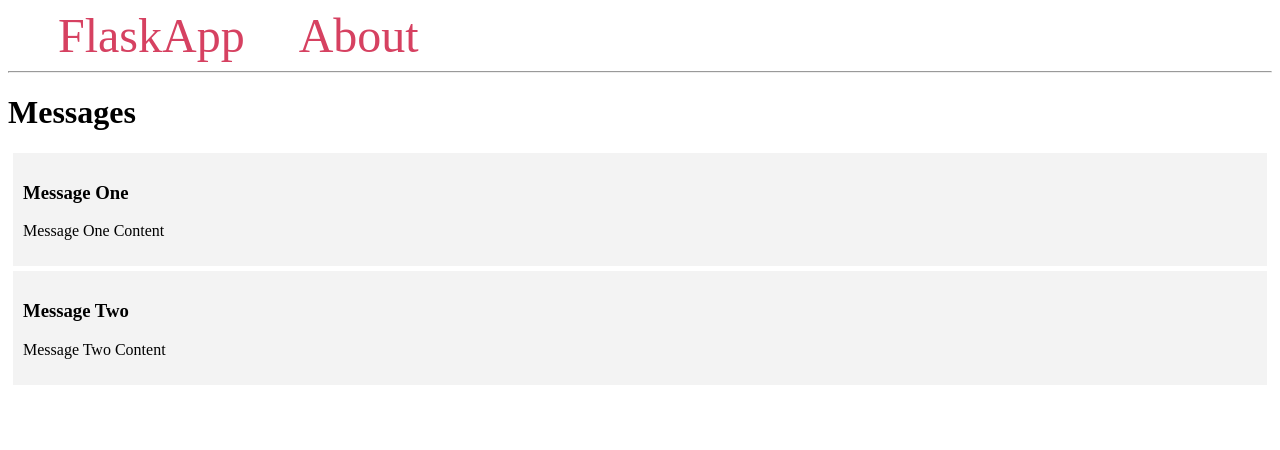
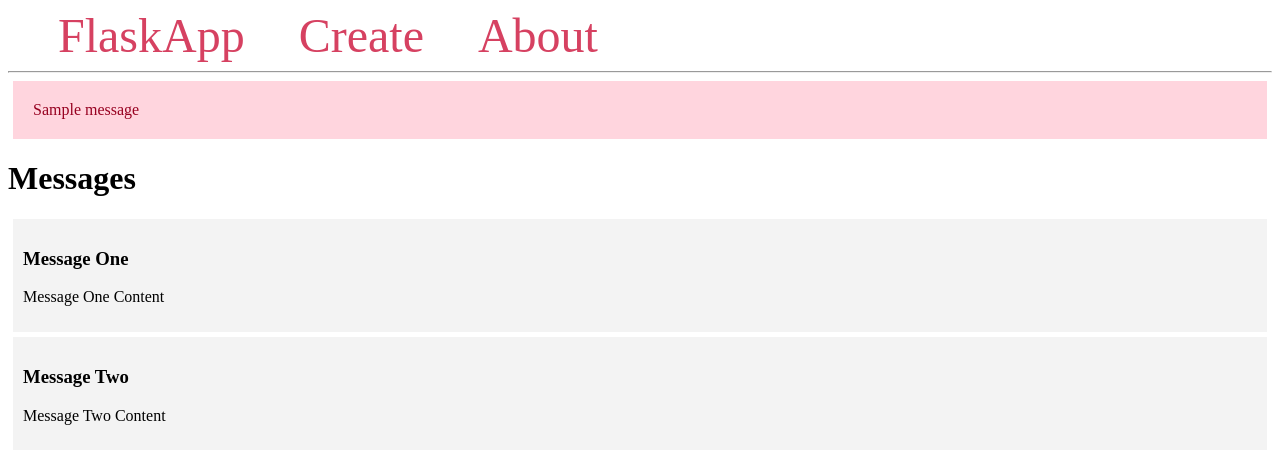
Before and after one commit to EzraMachoka/flaskapp, a Flask app: page / in a window 1280 px wide. Shown: the top 450 px of the page. Run offline with Flask 3, Linux system fonts and the light colour scheme; one stand-in notice (Sample message) is shown.

Commit message:
create button

```diff
--- a/app.py
+++ b/app.py
@@ -1,6 +1,8 @@
+from flask import Flask, render_template, request, url_for, flash, redirect
 from flask import Flask, render_template
 
 app = Flask(__name__)
+app.config['SECRET_KEY'] = 'your secret key'
 
 messages = [{'title': 'Message One',
              'content': 'Message One Content'},
@@ -15,4 +17,16 @@ def index():
 
 @app.route('/create/', methods=('GET', 'POST'))
 def create():
+    if request.method == 'POST':
+        title = request.form['title']
+        content = request.form['content']
+
+        if not title:
+            flash('Title is required!')
+        elif not content:
+            flash('Content is required!')
+        else:
+            messages.append({'title': title, 'content': content})
+            return redirect(url_for('index'))
+
     return render_template('create.html')
--- a/templates/base.html
+++ b/templates/base.html
@@ -15,16 +15,27 @@
             margin-left: 50px;
             text-decoration: none;
         }
+        .alert {
+            padding: 20px;
+            margin: 5px;
+            color: #970020;
+            background-color: #ffd5de;
+        }
+
 
     </style>
 </head>
 <body>
     <nav>
         <a href="{{ url_for('index') }}">FlaskApp</a>
+        <a href="{{ url_for('create') }}">Create</a>
         <a href="#">About</a>
     </nav>
     <hr>
     <div class="content">
+        {% for message in get_flashed_messages() %}
+            <div class="alert">{{ message }}</div>
+        {% endfor %}
         {% block content %} {% endblock %}
     </div>
 </body>
```
